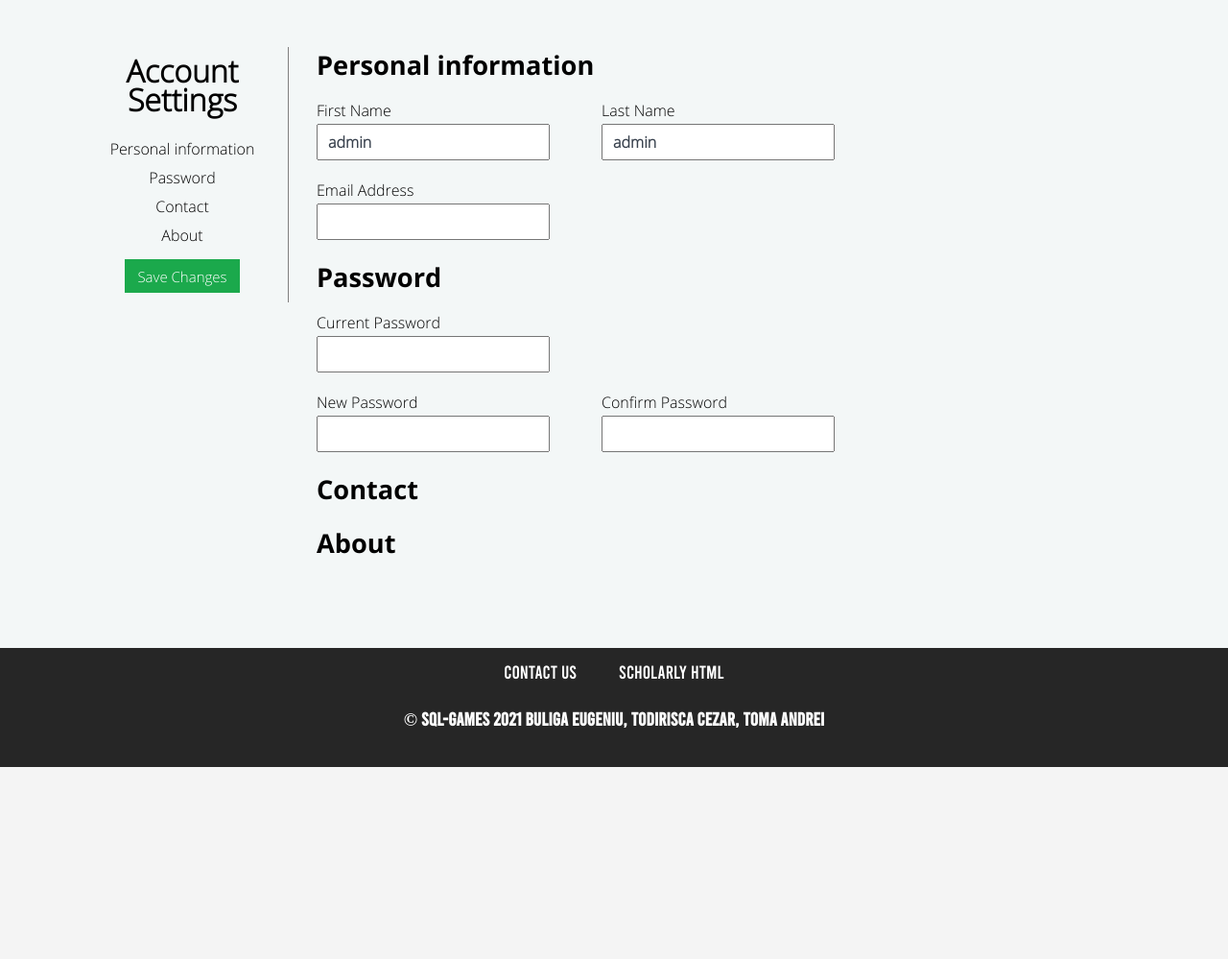
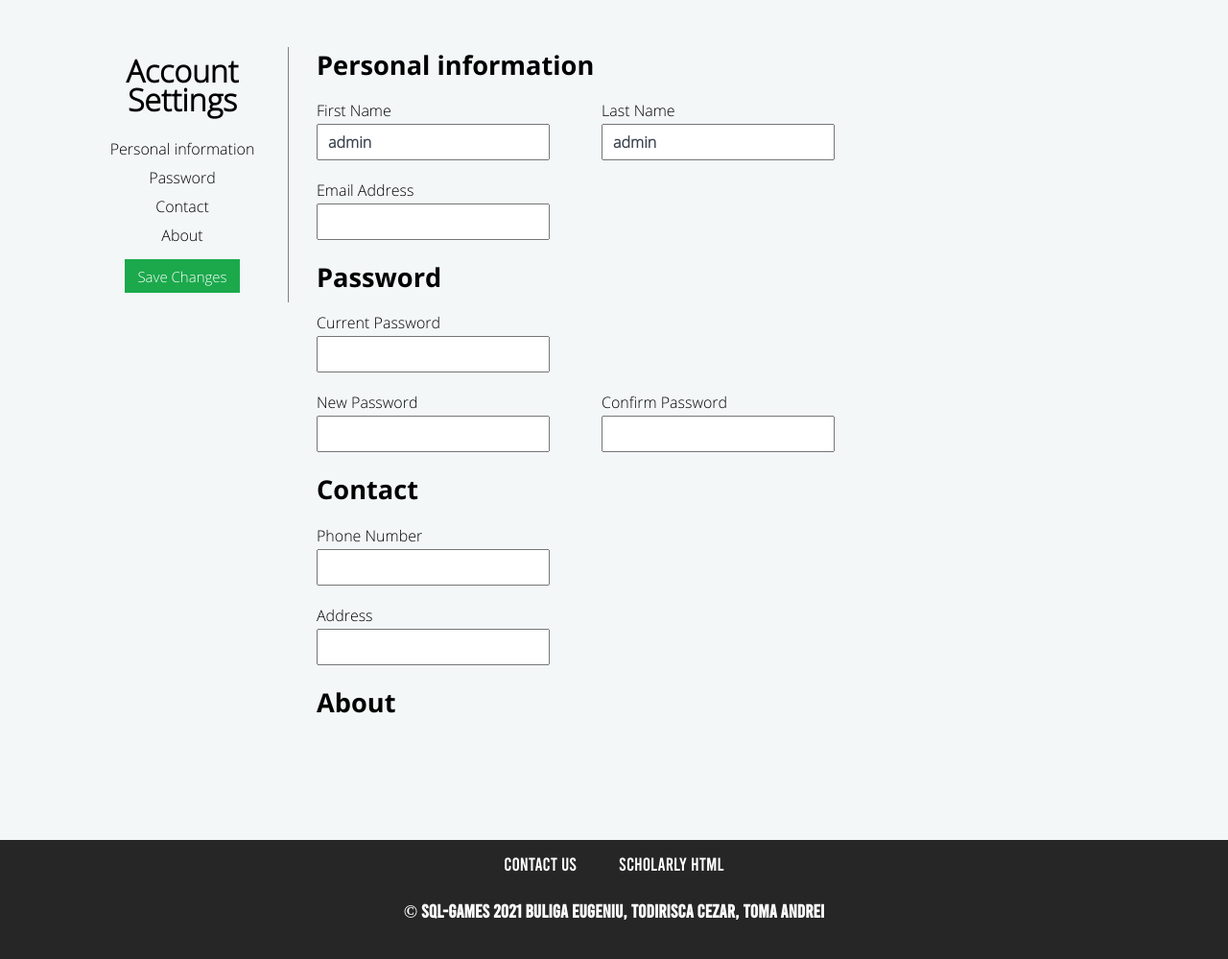
Before and after one commit to Ca3zsar/SQL-Games, a PHP site: page /profile_settings.html in a window 1280 px wide. Shown: the part 65-1064 px from the top of the page at 96% size. Before the commit the page ends 864 px from the top, so only its background shows below. Run offline with PHP 8.4, Linux system fonts and the light colour scheme.

Commit message:
added contact section

```diff
--- a/front-end/profile_settings.html
+++ b/front-end/profile_settings.html
@@ -2,9 +2,9 @@
 <html lang="en">
 
 <head>
-    <meta name="viewport" content="width=device-width, initial-scale=1.0">
-    <meta http-equiv="X-UA-Compatible" content="IE=edge">
-    <meta content="text/html;charset=utf-8" http-equiv="Content-Type">
+    <meta name="viewport" content="width=device-width, initial-scale=1.0" />
+    <meta http-equiv="X-UA-Compatible" content="IE=edge" />
+    <meta content="text/html;charset=utf-8" http-equiv="Content-Type" />
 
     <link rel="stylesheet" href="styles/profile_settings.css" />
     <link rel="stylesheet" href="styles/navbar.css" />
@@ -39,7 +39,6 @@
             <span></span>
             <span></span>
         </div>
-
     </header>
 
     <div class="content-area" id="content-id">
@@ -79,15 +78,16 @@
                     <div class="information">
                         <form class="current-info">
                             <div class="current-password-div">
-                                <label for="current-pass-input" class="current-pass-label settings-label">Current Password</label>
-                                <input type = "password" name="current-pass-input" class="current-pass-input">
+                                <label for="current-pass-input" class="current-pass-label settings-label">Current
+                                    Password</label>
+                                <input type="password" name="current-pass-input" class="current-pass-input" />
                             </div>
                         </form>
 
                         <form class="password-info">
                             <div class="password-div">
                                 <label for="password-input" class="password-label settings-label">New Password</label>
-                                <input type = "password" name="password-input" class="password-input" />
+                                <input type="password" name="password-input" class="password-input" />
                             </div>
                             <div class="confirm-password-div">
                                 <label for="confirm-input" class="confirm-label settings-label">Confirm Password</label>
@@ -96,15 +96,29 @@
                         </form>
                     </div>
                 </div>
-                <div class="contact-div">
+                <div class="contact-info">
                     <h1 class="section-header">Contact</h1>
+                    <div class="information">
+                        <form class="contact-info-phone">
+                            <div class="phone-div">
+                                <label for="phone-number" class="phone-label settings-label">Phone Number</label>
+                                <input type="tel" pattern="[0-9]{10}" name="phone-number" />
+                            </div>
+                        </form>
+
+                        <form class="contact-info-address">
+                            <div class="address-div">
+                                <label for="address" class="address-label settings-label">Address</label>
+                                <input name="address" />
+                            </div>
+                        </form>
+                    </div>
                 </div>
-                <div class="about-div">
+                <div class="about-info">
                     <h1 class="section-header">About</h1>
                 </div>
             </div>
         </div>
-
 
         <footer class="footer-bar">
             <a href="#">Contact us</a>
@@ -113,7 +127,6 @@
         </footer>
     </div>
 
-
     <script src="scripts/profile_settings.js"></script>
 </body>
 
--- a/front-end/styles/profile_settings.css
+++ b/front-end/styles/profile_settings.css
@@ -21,7 +21,7 @@ body {
 	position: relative;
 	margin-top: 0;
 	background: #F3F7F7;
-	height: 800px;
+	height:1000px;
 	display: flex;
 	flex-wrap: wrap;
 	justify-content: flex-start;
@@ -105,7 +105,7 @@ body {
 	width:calc(100% - 200px);
 }
 
-.personal-info, .pass-info{
+.personal-info, .pass-info, .contact-info{
 	width:50%;
 }
 
@@ -113,7 +113,8 @@ body {
 	width:100%;
 }
 
-.name-info, .email-info, .password-info, .current-info{
+.name-info, .email-info, .password-info, .current-info,
+.contact-info-phone, .contact-info-address{
 	display:flex;
 	width:100%;
 	justify-content: space-between;
@@ -121,11 +122,15 @@ body {
 	margin-bottom:20px;
 }
 
-.name-info label, .email-info label, .password-info label, .current-info label{
+.name-info label, .email-info label, .password-info label,
+.current-info label, .contact-info-address label, .contact-info-phone label
+{
 	margin-bottom:3px;
 }
 
-.name-info input, .email-info input, .password-info input, .current-info input{
+.name-info input, .email-info input,
+.password-info input, .current-info input,
+.contact-info-phone input, .contact-info-address input{
 	font-family: open-sans-light;
 	font-weight: 600;
 	line-height: 1.5em;
@@ -138,7 +143,8 @@ body {
 
 
 .first-name-div , .last-name-div, .email-div,
-.password-div, .confirm-password-div , .current-password-div{
+.password-div, .confirm-password-div ,
+ .current-password-div, .phone-div, .address-div{
 	display: flex;
 	flex-direction: column;
 	width:45%;
```
